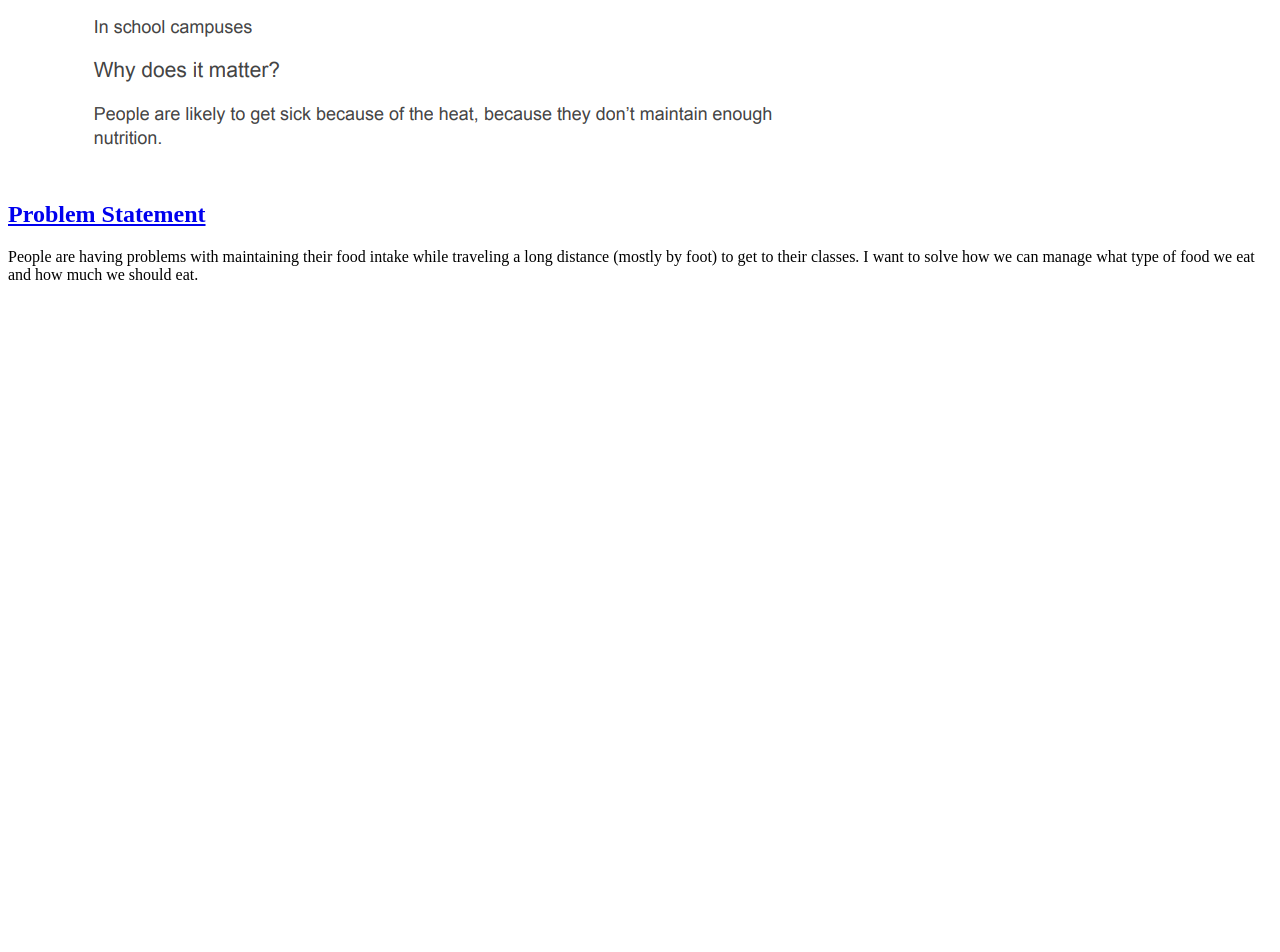
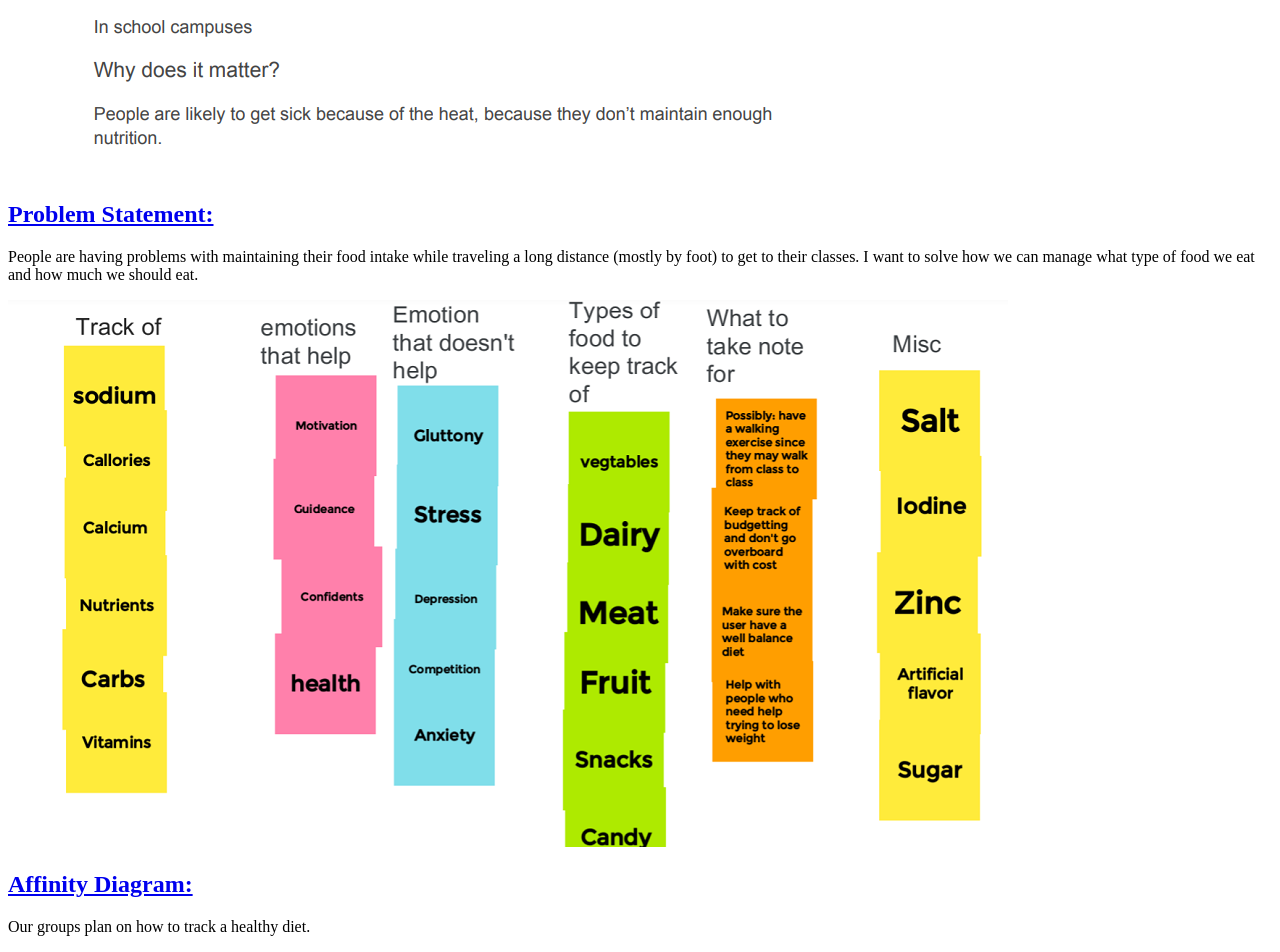
Before and after one commit to Dakotash/dakotash.github.io, a plain HTML site: page index.html in a window 1280 px wide. Shown: the part 710-1662 px from the top of the page. Before the commit the page ends 1010 px from the top, so only its background shows below. Drawn offline with Linux system fonts and the light colour scheme.

Commit message:
Add files via upload

```diff
--- a/index.html
+++ b/index.html
@@ -6,15 +6,27 @@
     <body>
 <h1>Dakota Hawkins CSCE 190 Site </h1>
 
+<!-- Problem Statement Assignment-->
 <section class="assignment">
     <a href="More files/Problem-Statement csce.pdf"><img src="images/Problem statement.png"></a>
 <section class="ass-details">
-    <a href="More files/Problem-Statement csce.pdf"><h2>Problem Statement</h2></a>
+    <a href="More files/Problem-Statement csce.pdf"><h2>Problem Statement:</h2></a>
     <p>People are having problems with maintaining their food intake while traveling a long distance
         (mostly by foot) to get to their classes. I want to solve how we can manage what type of food we
         eat and how much we should eat.
         </p>
 </section>
 </section>
+
+<!-- Affinity Diagram Assignment-->
+<section class="assignment">
+    <a href="More files/affinity-diagram.pdf"><img src="images/affinity-dia.png"></a>
+<section class="ass-details">
+    <a href="More files/affinity-diagram.pdf"><h2>Affinity Diagram:</h2></a>
+    <p>
+        Our groups plan on how to track a healthy diet.
+        </p>
+</section>
+</section>
     </body>
 </html>
```
Also changed, not shown: images/affinity-dia.png (added), 1 other file.
